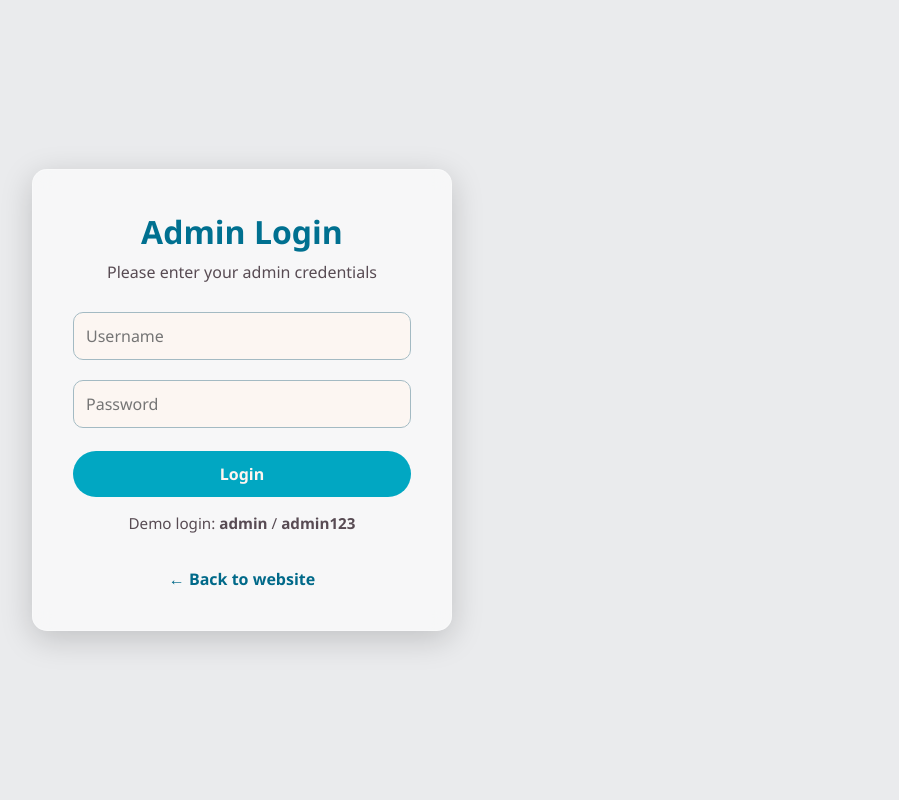
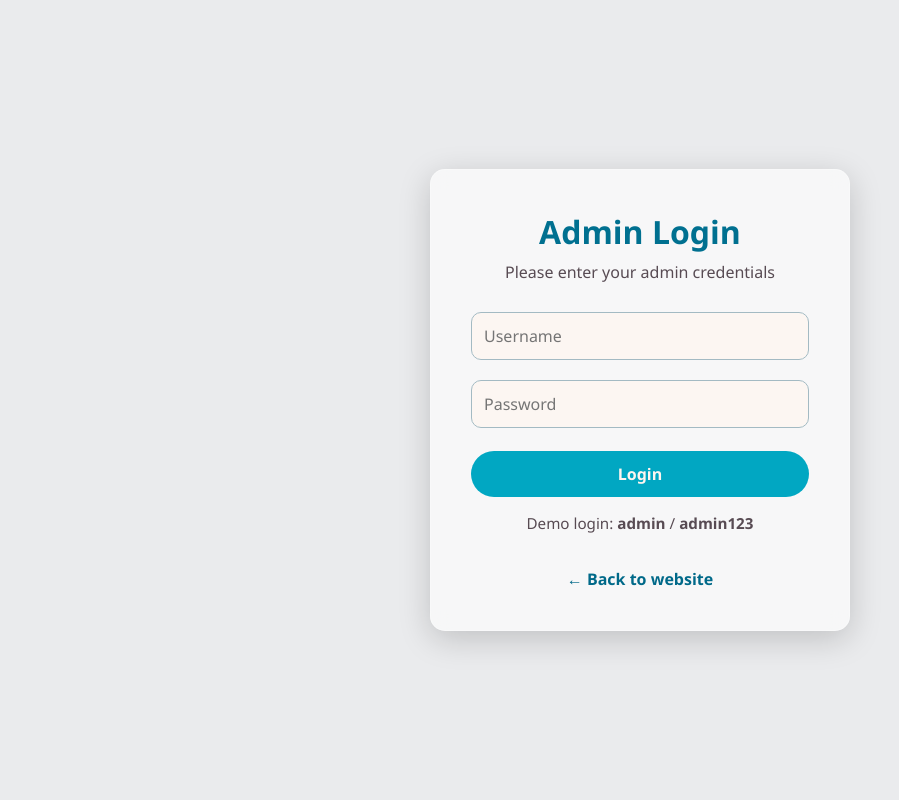
Before and after one commit to JooryAlzahrani/tadreeb-web, a PHP site: page /pages/admin/admin-login.html in a window 1280 px wide. Shown: the whole page, without its empty margins (0-899 px from the left). Run offline with PHP 8.4, Linux system fonts and the light colour scheme.

Commit message:
Fix admin login centering

```diff
--- a/frontend/assets/css/global.css
+++ b/frontend/assets/css/global.css
@@ -258,20 +258,19 @@ footer {
 }
 
 /* ---------- Admin Login ---------- */
-.admin-login {
-  display: flex;
-  justify-content: center;
-  align-items: center;
-  min-height: 100vh;
-}
+
 .admin.admin-login {
   padding: 0 !important;
 }
 
 .admin-auth {
-  width: 100%;
+  min-height: 100vh;
+  display: flex;
+  justify-content: center;
+  align-items: center;
   padding: 2rem;
 }
+
 
 .admin .login-container {
   background: rgba(255, 255, 255, 0.6);
```
